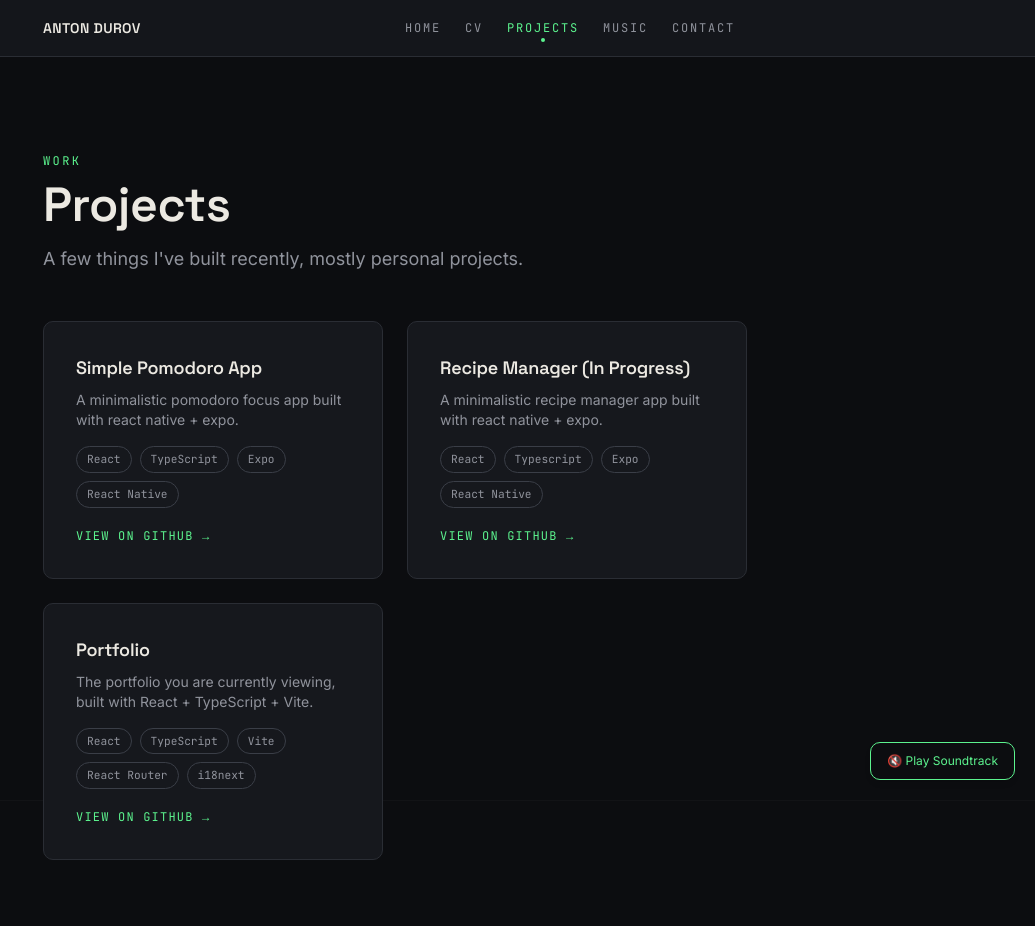
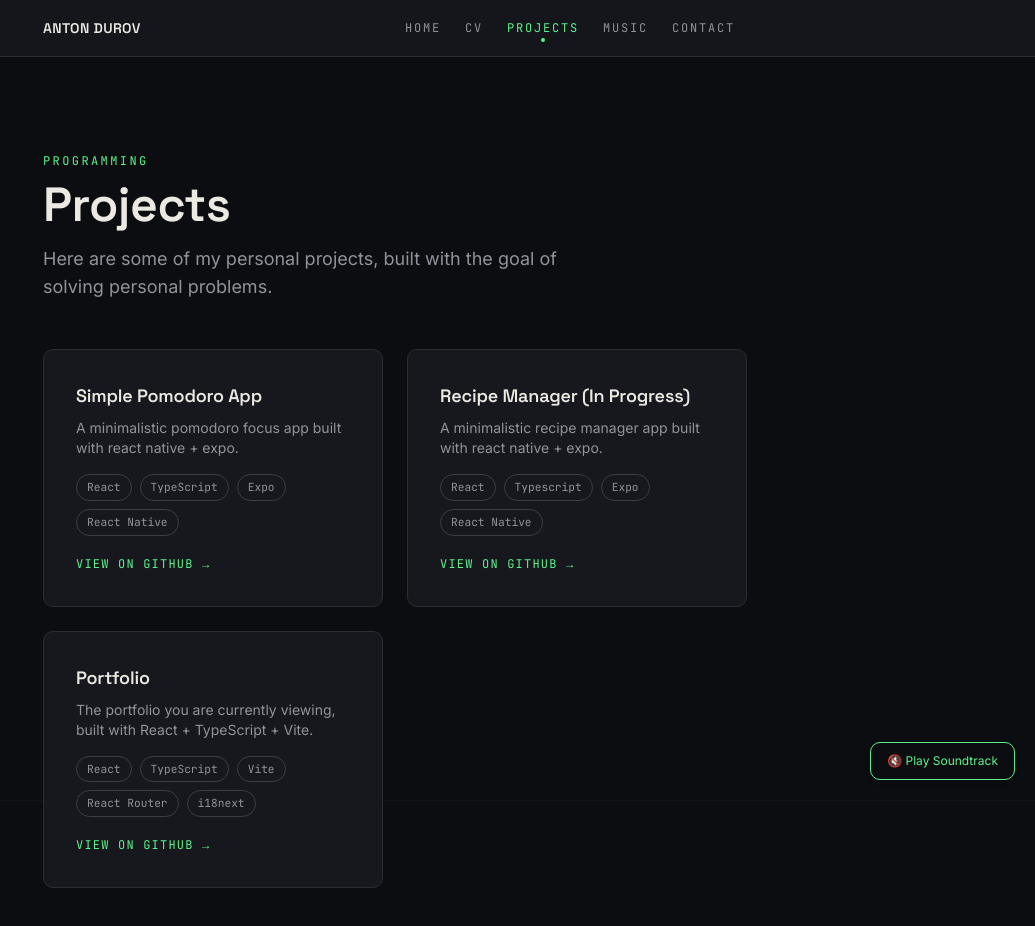
Before and after one commit to antondurov/portfolio-website, a React (Vite) app in the folder src/frontend/: page /projects in a window 1280 px wide. Shown: the top 926 px of the page, without its empty margins (245-1280 px from the left). Built offline with nearby package versions, Linux system fonts and the light colour scheme.

Commit message:
Projects page edit w CV little change

```diff
--- a/src/frontend/pages/CV.tsx
+++ b/src/frontend/pages/CV.tsx
@@ -83,8 +83,9 @@ function CV() {
               </h3>
               <p className="mt-2 text-text-muted">
                 2 months and going, managing a shift of employees,
-                overseeing daily operations including coffee making, time management,
-                problem-solving, real time prioritization, and leadership skills. While
+                overseeing daily operations, coffee making, time management,
+                problem-solving, real time prioritization,
+                store look, and leadership skills. While
                 ensuring high-quality service and customer satisfaction.
               </p>
             </div>
--- a/src/frontend/pages/Projects.tsx
+++ b/src/frontend/pages/Projects.tsx
@@ -13,9 +13,10 @@ function Projects({ projects }: ProjectsProps) {
 
   return (
     <Page
-      eyebrow="Work"
+      eyebrow="Programming"
       title={t("projects")}
-      intro="A few things I've built recently, mostly personal projects."
+      intro="Here are some of my personal projects,
+      built with the goal of solving personal problems."
     >
       <ul className="grid gap-6 sm:grid-cols-2">
         {projects.map((project) => (
```
